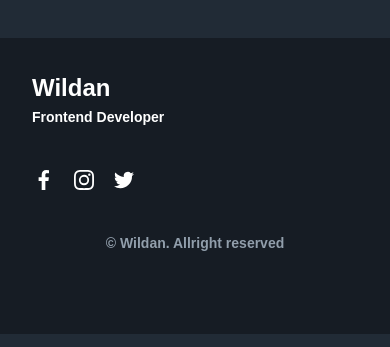
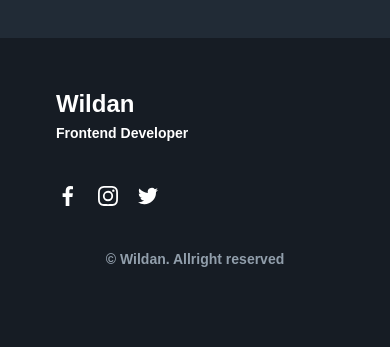
Before and after one commit to wildannajah/portfolio, a Next.js app: page / in a window 390 px wide. Shown: the part 1133-1480 px from the top of the page. Built offline with nearby package versions, Linux system fonts and the light colour scheme.

Commit message:
footer responsive

```diff
--- a/src/section/Home/footer.tsx
+++ b/src/section/Home/footer.tsx
@@ -5,9 +5,11 @@ import {
   UilTwitter,
 } from "@iconscout/react-unicons";
 import typography from "../../theme/typography";
+import { MainContainer } from "./main";
 
 export default function Footer() {
   return (
+    <MainContainer>
       <Stack marginBottom="3rem" spacing={5}>
         <Stack
           justifyContent="space-between"
@@ -69,5 +71,6 @@ export default function Footer() {
           © Wildan. Allright reserved
         </Typography>
       </Stack>
+    </MainContainer>
   );
 }
```
Lines whose indentation alone changed are shown as unchanged.
